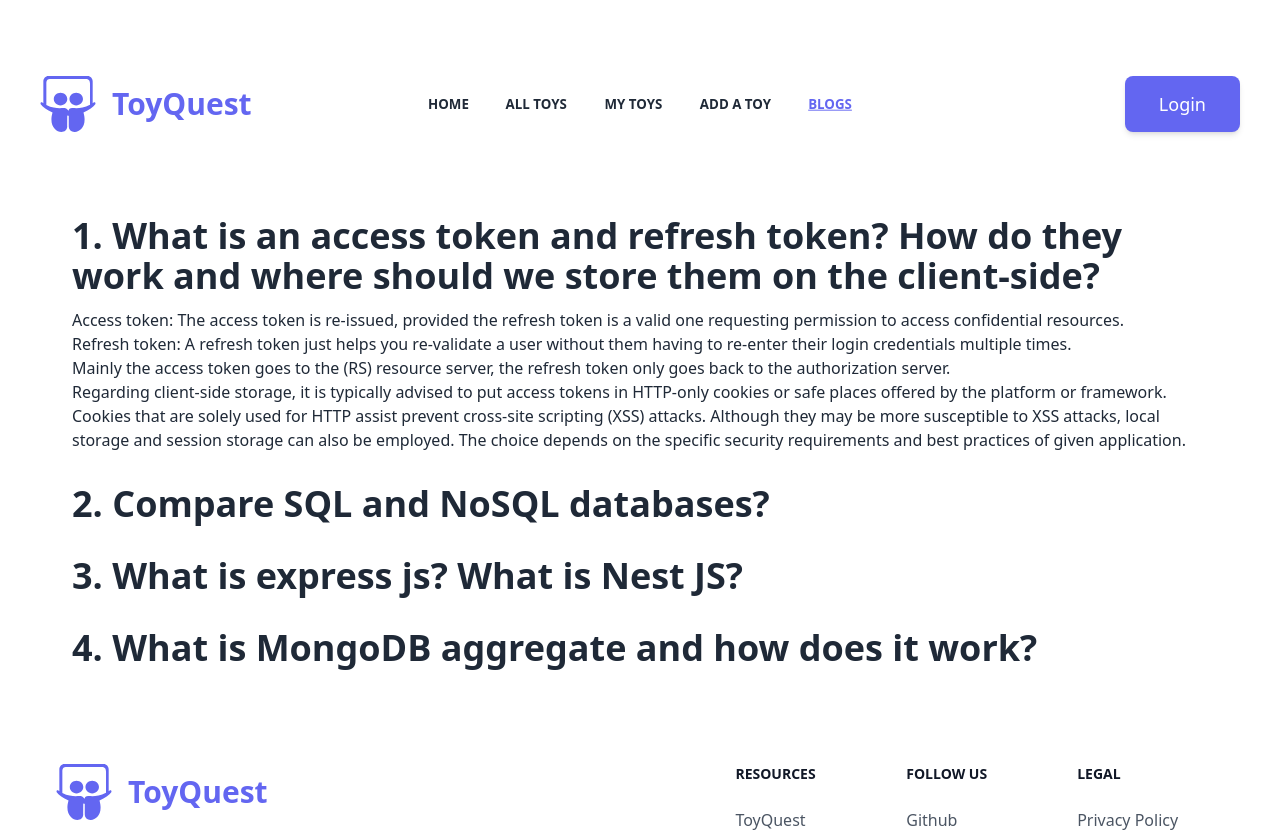
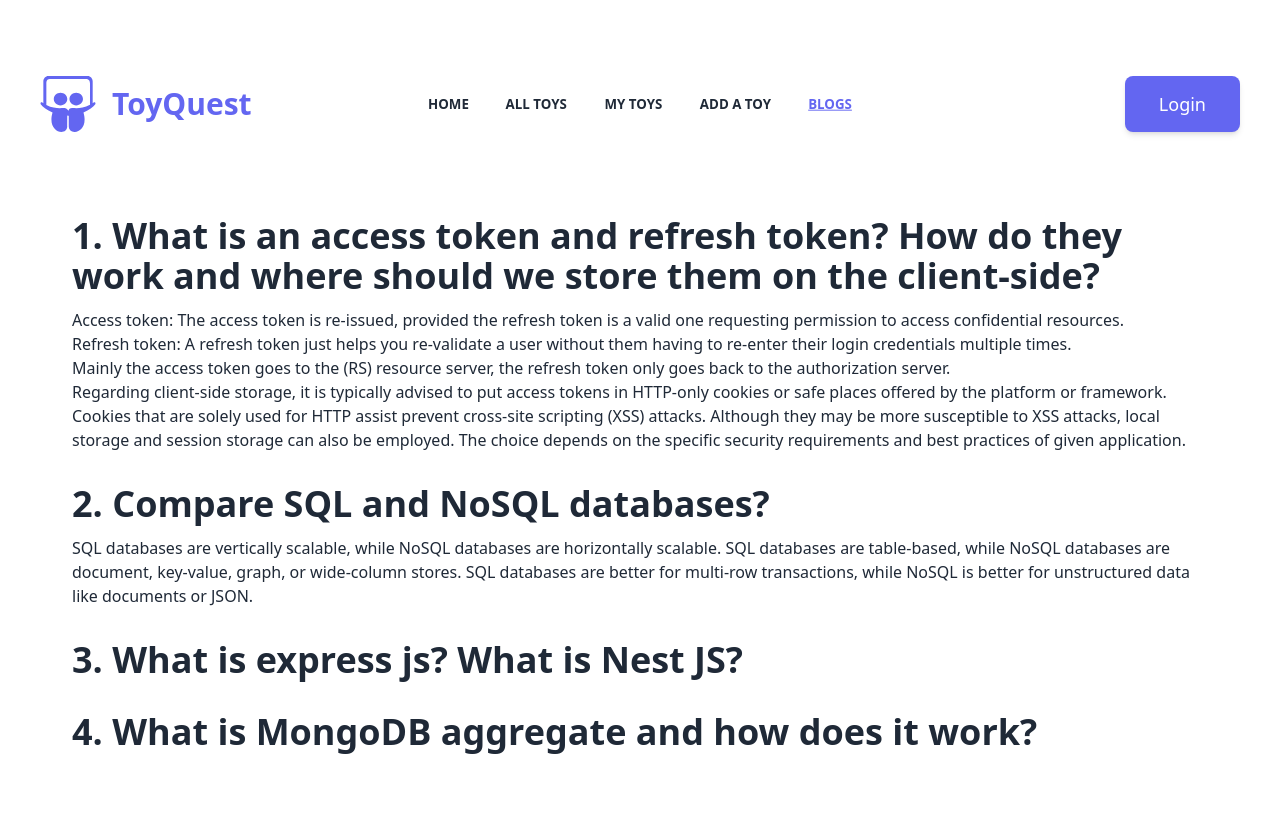
Before and after one commit to mstlelanakhatun/ToyQuest_ClientSide, a React (Vite) app: page /blogs in a window 1280 px wide. Shown: the top 832 px of the page. Built offline with nearby package versions, Linux system fonts and the light colour scheme; no server answers.

Commit message:
qus2ans commit

```diff
--- a/src/Components/Shared/NavComponents/Blogs.jsx
+++ b/src/Components/Shared/NavComponents/Blogs.jsx
@@ -16,7 +16,7 @@ Regarding client-side storage, it is typically advised to put access tokens in H
             <div className="mb-8">
                 <h1 className="text-4xl font-semibold">2. Compare SQL and NoSQL databases?</h1>
                 <p className='my-3'>
-
+                SQL databases are vertically scalable, while NoSQL databases are horizontally scalable. SQL databases are table-based, while NoSQL databases are document, key-value, graph, or wide-column stores. SQL databases are better for multi-row transactions, while NoSQL is better for unstructured data like documents or JSON.
                 </p>
             </div>
             <div className="mb-8">
```
